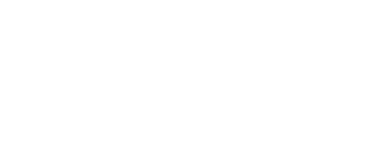
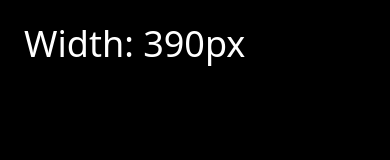
Before and after one commit to toqeersheikh/tailwind-css-learning, a plain HTML site: page 11-breakpoints/index.html in a window 390 px wide. Drawn offline with nearby package versions, Linux system fonts and the light colour scheme.

Commit message:
Breakpoint Classes

```diff
--- a/11-breakpoints/index.html
+++ b/11-breakpoints/index.html
@@ -8,7 +8,19 @@
     <title>Breakpoints & Media Queries</title>
   </head>
   <!-- Tailwind is mobile-first -->
-  <body></body>
+  <body
+    class="bg-black text-white sm:bg-green-800 md:bg-rose-600 lg:bg-cyan-600 xl:bg-zinc-400 2xl:bg-violet-400"
+  >
+    <h1 class="text-4xl m-6"></h1>
+    <script>
+      const showBrowserWidth = function () {
+        const width = window.innerWidth;
+        document.querySelector("h1").innerText = `Width: ${width}px`;
+      };
+      window.onload = showBrowserWidth;
+      window.onresize = showBrowserWidth;
+    </script>
+  </body>
 </html>
 
 <!-- Breakpoint Classes
```
